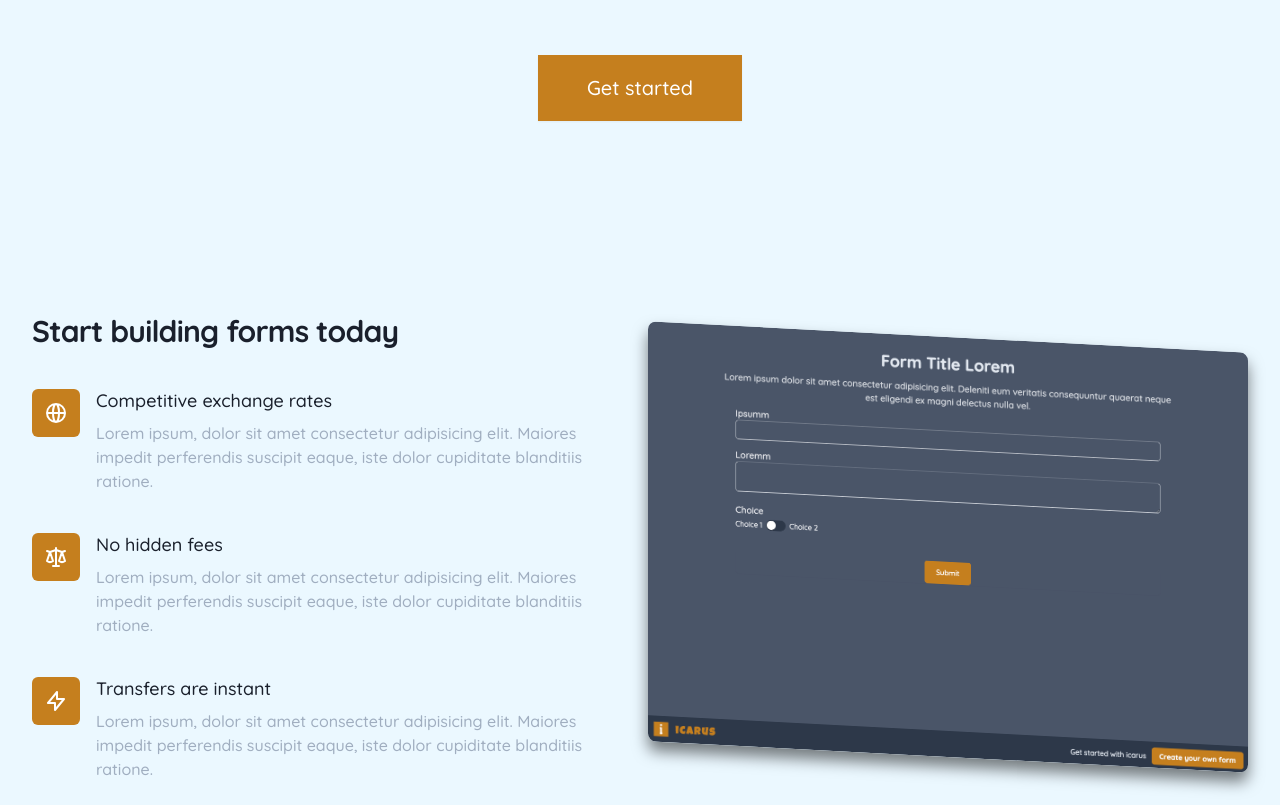
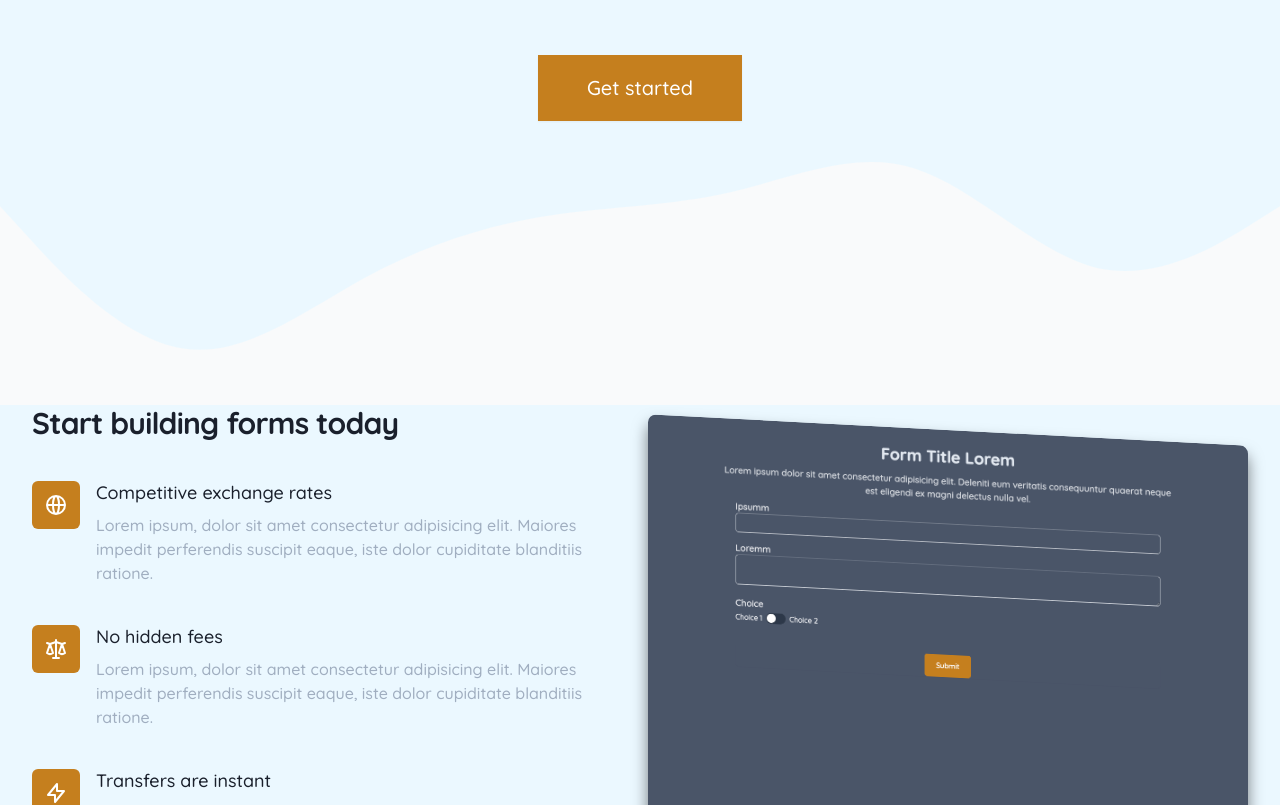
Before and after one commit to VictorArowo/Icarus, a Next.js app: page /Index in a window 1280 px wide. Shown: the part 320-1125 px from the top of the page. Built offline with nearby package versions, Linux system fonts and the light colour scheme; what @tailwindcss/ui would draw is missing.

Commit message:
More changes to Home Page

```diff
--- /dev/null
+++ b/components/blobs/Seperator.tsx
@@ -0,0 +1,13 @@
+const Seperator = () => {
+  return (
+    <svg xmlns="http://www.w3.org/2000/svg" viewBox="0 0 1440 320">
+      <path
+        fill="#f9fafb"
+        fill-opacity="1"
+        d="M0,96L34.3,133.3C68.6,171,137,245,206,256C274.3,267,343,213,411,176C480,139,549,117,617,106.7C685.7,96,754,96,823,80C891.4,64,960,32,1029,53.3C1097.1,75,1166,149,1234,165.3C1302.9,181,1371,139,1406,117.3L1440,96L1440,320L1405.7,320C1371.4,320,1303,320,1234,320C1165.7,320,1097,320,1029,320C960,320,891,320,823,320C754.3,320,686,320,617,320C548.6,320,480,320,411,320C342.9,320,274,320,206,320C137.1,320,69,320,34,320L0,320Z"
+      ></path>
+    </svg>
+  );
+};
+
+export default Seperator;
--- a/components/index/Footer.tsx
+++ b/components/index/Footer.tsx
@@ -1,6 +1,6 @@
 const Footer = () => {
   return (
-    <div className="bg-blue-100">
+    <div className="bg-gray-50">
       <div className="max-w-screen-xl px-4 py-12 mx-auto sm:px-6 md:flex md:items-center md:justify-between lg:px-8">
         <div className="flex justify-center md:order-2">
           <a
--- a/pages/Index.tsx
+++ b/pages/Index.tsx
@@ -4,6 +4,7 @@ import Blob1 from "../components/blobs/Blob1";
 import Blob2 from "../components/blobs/Blob2";
 import ShapesPattern from "../components/patterns/ShapesPattern";
 import Footer from "../components/index/Footer";
+import Seperator from "../components/blobs/Seperator";
 
 const Index = () => {
   return (
@@ -41,9 +42,12 @@ const Index = () => {
         </span>
       </div>
 
-      <div className="py-16 overflow-hidden lg:py-24">
+      <div>
+        <Seperator />
+      </div>
+      <div className="relative pb-16 overflow-hidden bg-gray-50 lg:pb-24">
         <div className="relative max-w-xl px-4 mx-auto sm:px-6 lg:px-8 lg:max-w-screen-xl">
-          <div className="relative justify-between mt-12 lg:mt-24 lg:flex lg:space-x-8 lg:items-center">
+          <div className="relative justify-between lg:flex lg:space-x-8 lg:items-center">
             <div className="relative lg:w-3/5">
               <h4 className="text-2xl font-extrabold leading-8 tracking-tight text-gray-900 sm:text-3xl sm:leading-9">
                 Start building forms today
```
